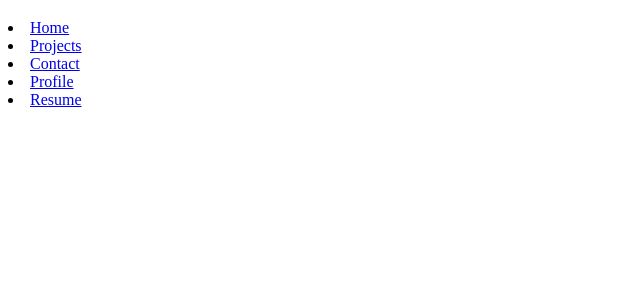
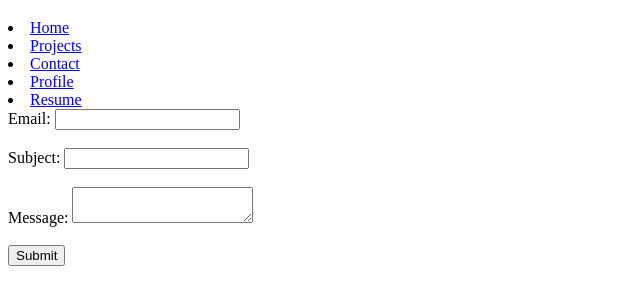
Before and after one commit to pratham-aggr/dsc106-lab1, a plain HTML site: page contact/index.html in a window 1280 px wide. Shown: the part 61-366 px from the top of the page, without its empty margins (0-640 px from the left). Drawn offline with Linux system fonts and the light colour scheme.

```diff
--- a/contact/index.html
+++ b/contact/index.html
@@ -14,6 +14,28 @@
         <li><a href="https://github.com/pratham_aggr" target="_blank">Profile</a></li>
         <li><a href="../resume.html">Resume</a></li>
     </nav>
+    <form action="mailto:youremail@example.com" method="POST" enctype="text/plain">
+        <label>
+            Email:
+            <input name="email" type="email">
+          </label>
+          <br><br>
+
+          <label>
+            Subject:
+            <input name="subject">
+          </label>
+          <br><br>
+
+          <label>
+            Message:
+            <textarea name="body"></textarea>
+          </label>
+          <br><br>
+
+          <button>
+            Submit
+        </button>
 
 </body>
 </html>
```
